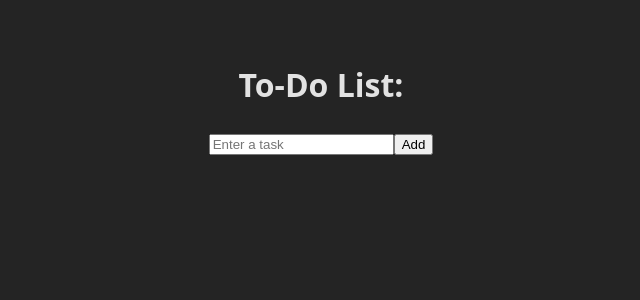
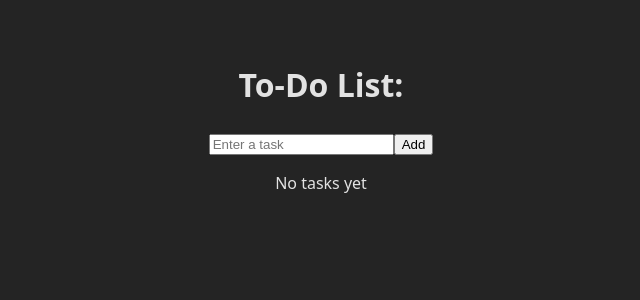
Before and after one commit to lreboseno22/To-Do-List, a React (Vite) app: page / in a window 1280 px wide. Shown: the top 300 px of the page, without its empty margins (319-959 px from the left). Built offline with nearby package versions, Linux system fonts and the light colour scheme.

Commit message:
toggle complete task

```diff
--- a/src/App.jsx
+++ b/src/App.jsx
@@ -8,7 +8,8 @@ function reducer(state, action) {
   switch (action.type) {
     case "add":
       return [{ text: action.text, complete: false }, ...state];
-
+    case "toggle":
+      return state.map((todo) => todo.id === action.id ? {...todo, complete: !todo.complete } : todo );
     default:
       return state;
   }
--- a/src/componets/List.jsx
+++ b/src/componets/List.jsx
@@ -1,7 +1,7 @@
 import ListItem from "./ListItem";
 
 export default function List({ todos, dispatch }) {
-  if (!todos.length === 0) {
+  if (todos.length === 0) {
     return <p>No tasks yet</p>;
   }
 
```
